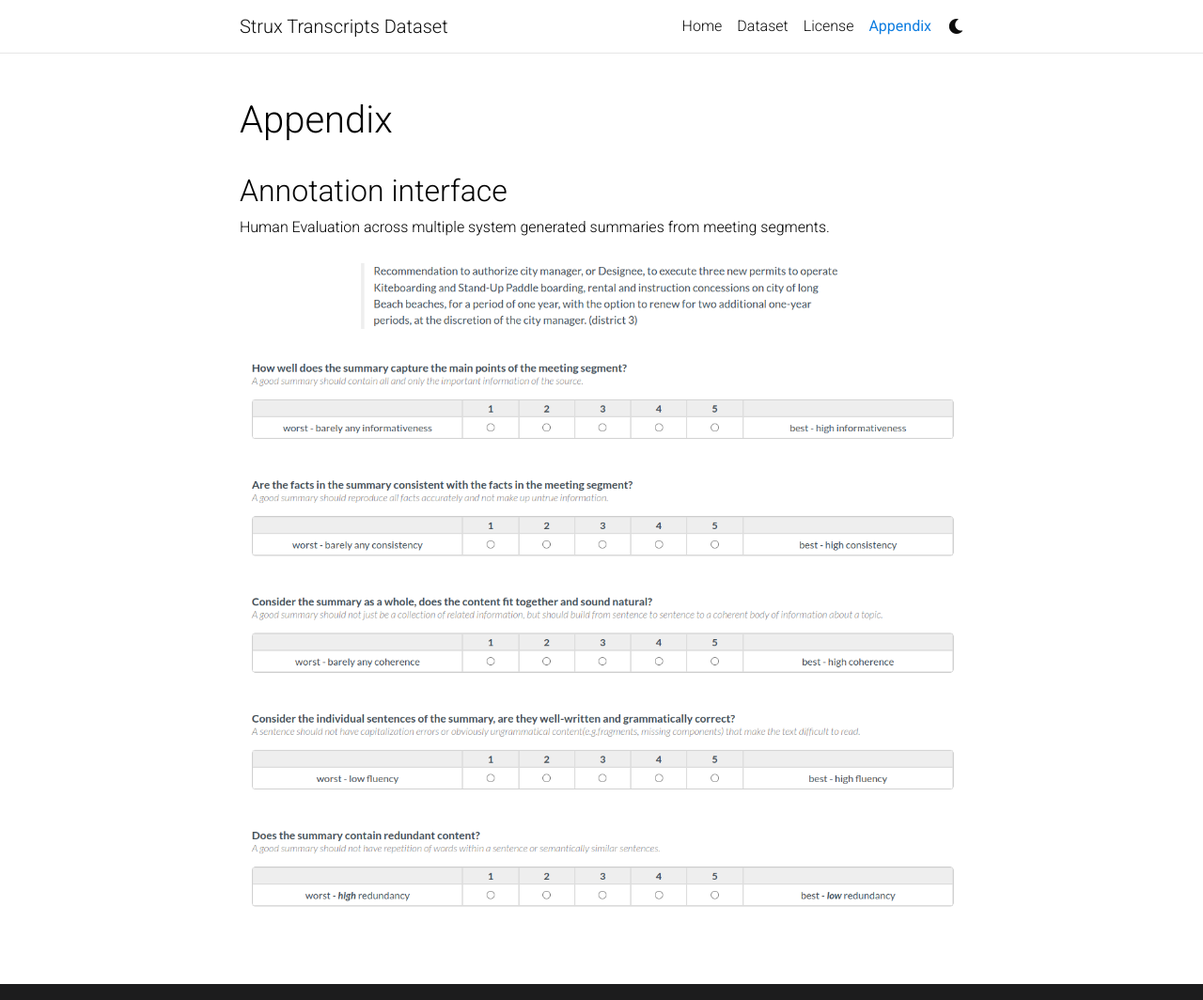
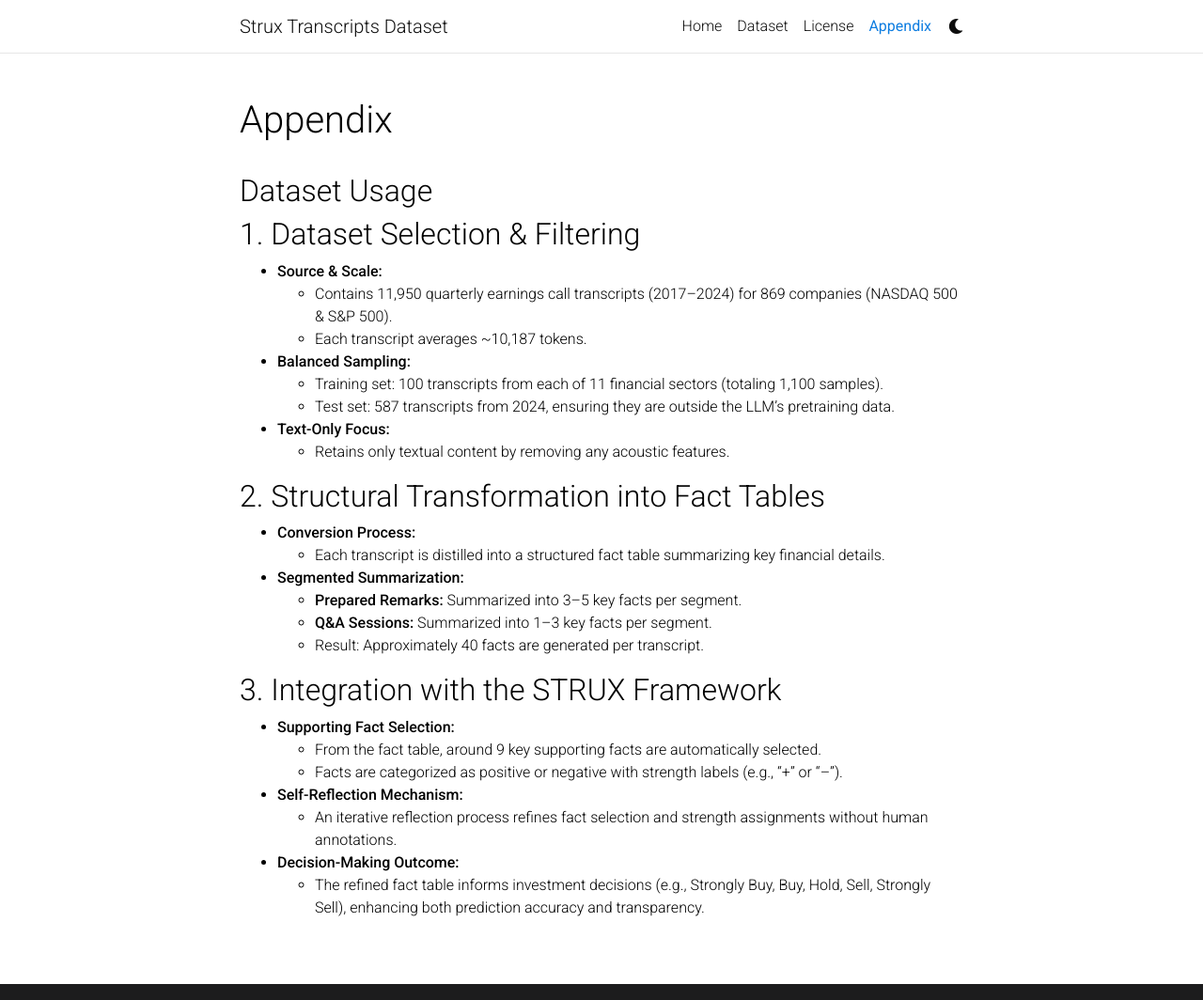
Before and after one commit to struxData/struxData.github.io, a Jekyll site: the page built from _pages/appendix.md, in a window 1280 px wide and 1064 px high. Shown: the whole window at 94% size. Built offline with Jekyll 4.4.1, drawn with Linux system fonts in a browser that asks for light colours; comment, search, counter and statistics services are not loaded; a style sheet for code colours, icons or effects is not loaded.

Commit message:
Update appendix.md

```diff
--- a/_pages/appendix.md
+++ b/_pages/appendix.md
@@ -7,10 +7,30 @@ nav: true
 nav_order: 4
 ---
 
-## Annotation interface
-Human Evaluation across multiple system generated summaries from meeting segments.
+## Dataset Usage
+## 1. Dataset Selection & Filtering
+- **Source & Scale:**
+  - Contains 11,950 quarterly earnings call transcripts (2017–2024) for 869 companies (NASDAQ 500 & S&P 500).
+  - Each transcript averages ~10,187 tokens.
+- **Balanced Sampling:**
+  - Training set: 100 transcripts from each of 11 financial sectors (totaling 1,100 samples).
+  - Test set: 587 transcripts from 2024, ensuring they are outside the LLM’s pretraining data.
+- **Text-Only Focus:**
+  - Retains only textual content by removing any acoustic features.
 
-<p align="center">
-    <img src="/assets/human_evaluation.png" alt="interface" width="760">
-      <br>
-</p>
+## 2. Structural Transformation into Fact Tables
+- **Conversion Process:**
+  - Each transcript is distilled into a structured fact table summarizing key financial details.
+- **Segmented Summarization:**
+  - **Prepared Remarks:** Summarized into 3–5 key facts per segment.
+  - **Q&A Sessions:** Summarized into 1–3 key facts per segment.
+  - Result: Approximately 40 facts are generated per transcript.
+
+## 3. Integration with the STRUX Framework
+- **Supporting Fact Selection:**
+  - From the fact table, around 9 key supporting facts are automatically selected.
+  - Facts are categorized as positive or negative with strength labels (e.g., “+” or “–”).
+- **Self-Reflection Mechanism:**
+  - An iterative reflection process refines fact selection and strength assignments without human annotations.
+- **Decision-Making Outcome:**
+  - The refined fact table informs investment decisions (e.g., Strongly Buy, Buy, Hold, Sell, Strongly Sell), enhancing both prediction accuracy and transparency.
```
